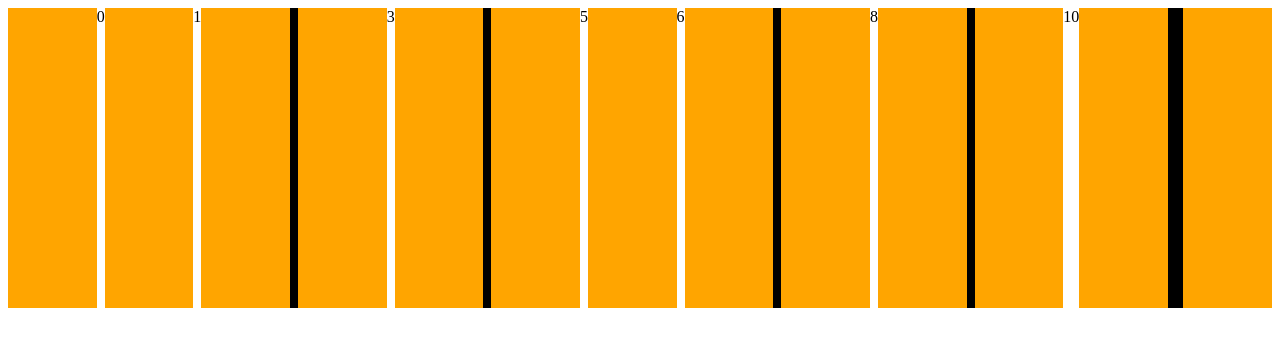
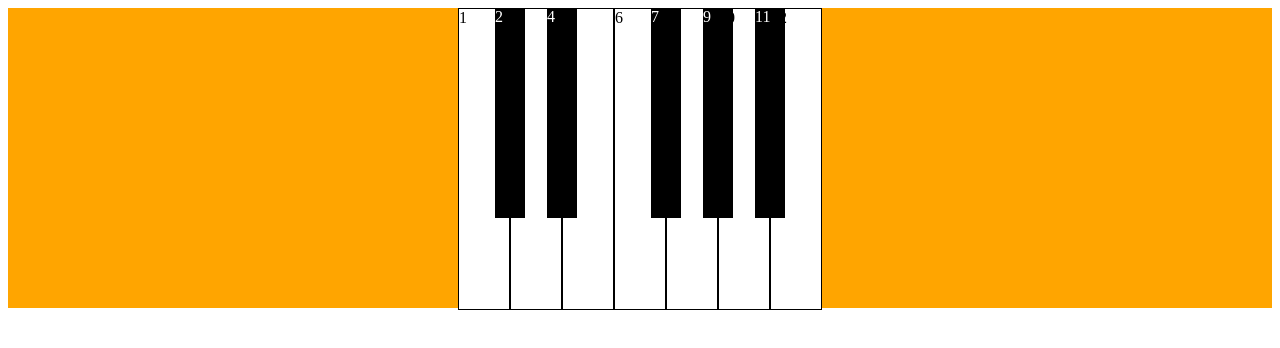
Before and after one commit to michaelyu072/NASA-API-search-engine, a React (Create React App) app: page / in a window 1280 px wide. Shown: the top 348 px of the page. Built offline with nearby package versions, Linux system fonts and the light colour scheme; a web font is replaced by a local one.

Commit message:
basic key layout

```diff
--- a/public/index.html
+++ b/public/index.html
@@ -1,7 +1,7 @@
 <!DOCTYPE html>
 <html lang="en">
   <head>
-    <title>Keeper App</title>
+    <title>Piano Hero</title>
     <link
       href="https://fonts.googleapis.com/css?family=McLaren|Montserrat&display=swap"
       rel="stylesheet"
--- a/public/styles.css
+++ b/public/styles.css
@@ -2,16 +2,39 @@
 
 
 .piano {
+  position: relative;
   background: orange;
   display: flex;
-  justify-content: space-evenly;
+  justify-content: center;
   height: 300px;
+}
+
+.whiteKey {
+  cursor: pointer;
+  background: white;
+  width: 50px;
+  height: 100%;
+  border: 1px solid black;
+}
+
+.blackKeyContainer {
+  position: relative;
 }
 
 .blackKey {
   background: black;
+  position: absolute;
+  height: 70%;
+  width: 30px;
+  color: white;
+  left: -15px;
+  cursor: pointer;
 }
 
-.whiteKey {
-  background: white;
+.blackKey:hover {
+  background: gray;
 }
+
+.whiteKey:hover {
+  background: rgb(204, 202, 202);
+}
--- a/src/components/Key.js
+++ b/src/components/Key.js
@@ -7,11 +7,14 @@ function Key({number}) {
     if(number === 2 || number === 4 || number === 7 || number === 9 || number === 11) {
         black = true;
     }
-    return (
-        <div className = {black? "blackKey" : "whiteKey"}>
-            {number}
-        </div>
-    )
+    return ( <>
+
+        {
+        black ? <div className = 'blackKeyContainer'><div className = 'blackKey'>{number}</div></div>
+        : <div className = {"whiteKey"}>{number}</div>
+        }
+
+        </>) ;
 
 }
 
--- a/src/components/Piano.js
+++ b/src/components/Piano.js
@@ -12,7 +12,7 @@ function Piano () {
         <div className = 'piano'>
             {keys.map((singleKey, index) => {
                 return (
-                    <Key number = {index} key = {singleKey}/>
+                    <Key number = {singleKey} key = {singleKey}/>
                 );
             })}
         </div>
```
